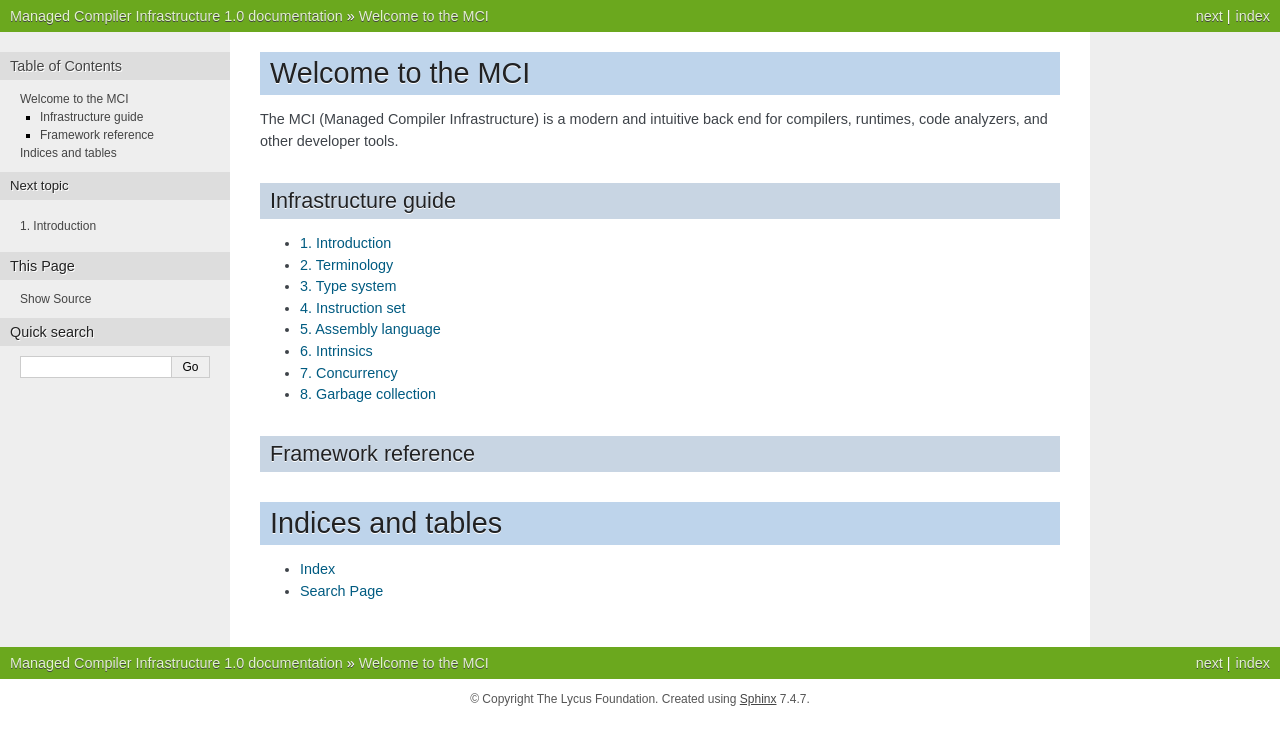
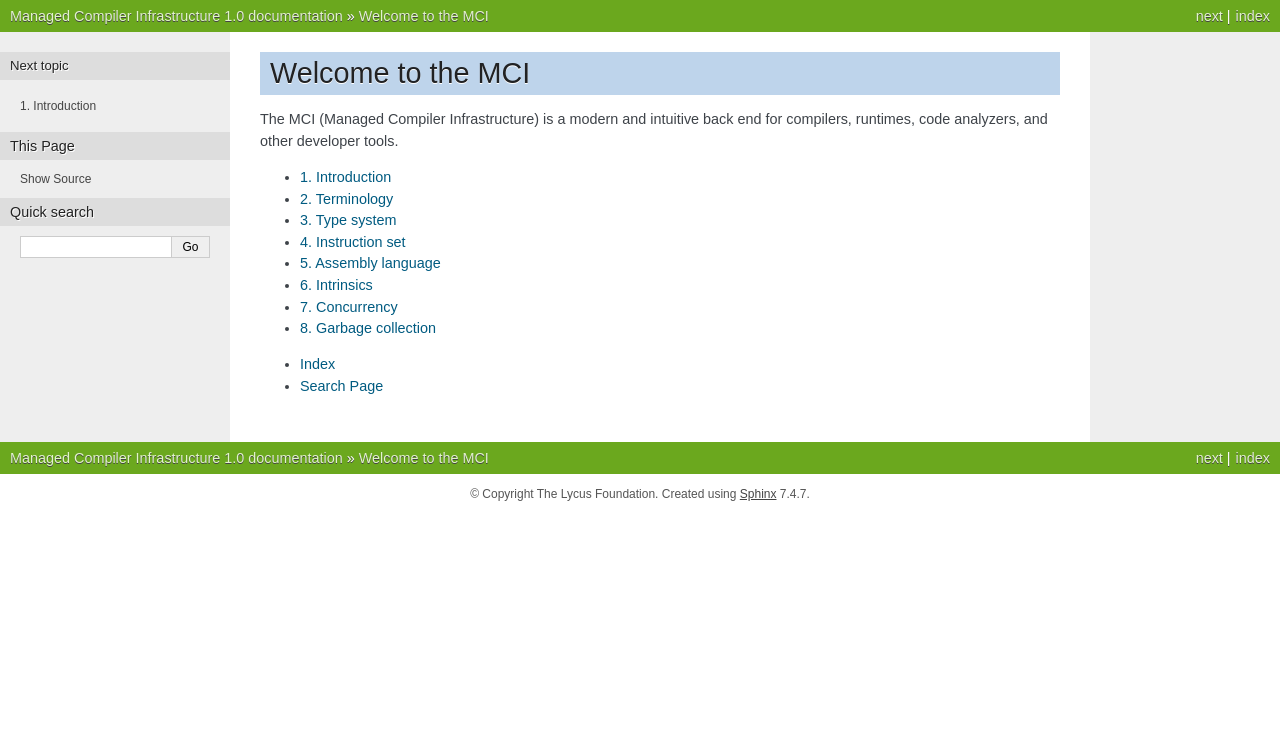
Before and after one commit to lycus/mci, a Sphinx documentation site: the page built from docs/index.rst, in a window 1280 px wide. Shown: the top 745 px of the page. Built offline with Sphinx 7.4.7, drawn with Linux system fonts in a browser that asks for light colours.

Commit message:
Some doc updates.

```diff
--- a/docs/index.rst
+++ b/docs/index.rst
@@ -3,9 +3,6 @@ Welcome to the MCI
 
 The MCI (Managed Compiler Infrastructure) is a modern and intuitive back end
 for compilers, runtimes, code analyzers, and other developer tools.
-
-Infrastructure guide
-++++++++++++++++++++
 
 .. toctree::
    :maxdepth: 1
@@ -20,15 +17,5 @@ Infrastructure guide
    concurrency.rst
    garbage_collection.rst
 
-Framework reference
-+++++++++++++++++++
-
-.. toctree::
-   :maxdepth: 1
-   :numbered:
-
-Indices and tables
-==================
-
 * :ref:`genindex`
 * :ref:`search`
--- a/docs/terminology.rst
+++ b/docs/terminology.rst
@@ -228,6 +228,12 @@ An abbreviation for RuntimeObject. Refers to the runtime format and layout of
 values in the MCI_, which generally consists of a type pointer, GC bits, and
 the user data field.
 
+RTV
++++
+
+An abbreviation for RuntimeValue. Refers to a rooted object that holds a
+reference to a managed object.
+
 SCCP
 ++++
 
```
